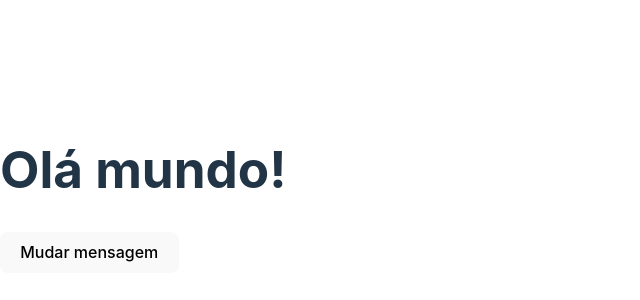
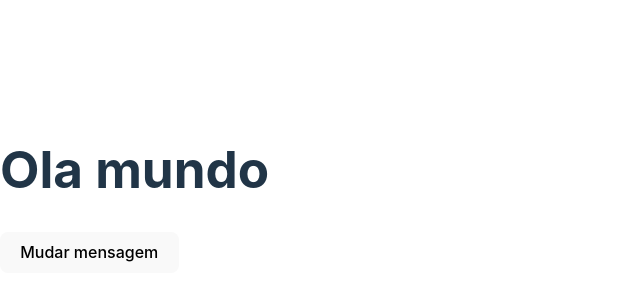
Before and after one commit to Rubenslourenco/fundamentos-react, a React (Vite) app: page / in a window 1280 px wide. Shown: the part 210-510 px from the top of the page, without its empty margins (0-640 px from the left). Built offline with nearby package versions, Linux system fonts and the light colour scheme.

Commit message:
Iniciando projeto

```diff
--- a/src/App.jsx
+++ b/src/App.jsx
@@ -1,11 +1,13 @@
+import { useState } from "react";
+
 function App() {
-  let message = "Olá mundo!";
+  const [message, setMessage] = useState("Ola mundo");
   return (
     <div>
       <h1>{message}</h1>
       <button
         onClick={() => {
-          message = "Olá, fui clicado!!";
+          setMessage("Olá, fui clicado!!");
         }}
       >
         Mudar mensagem
```
